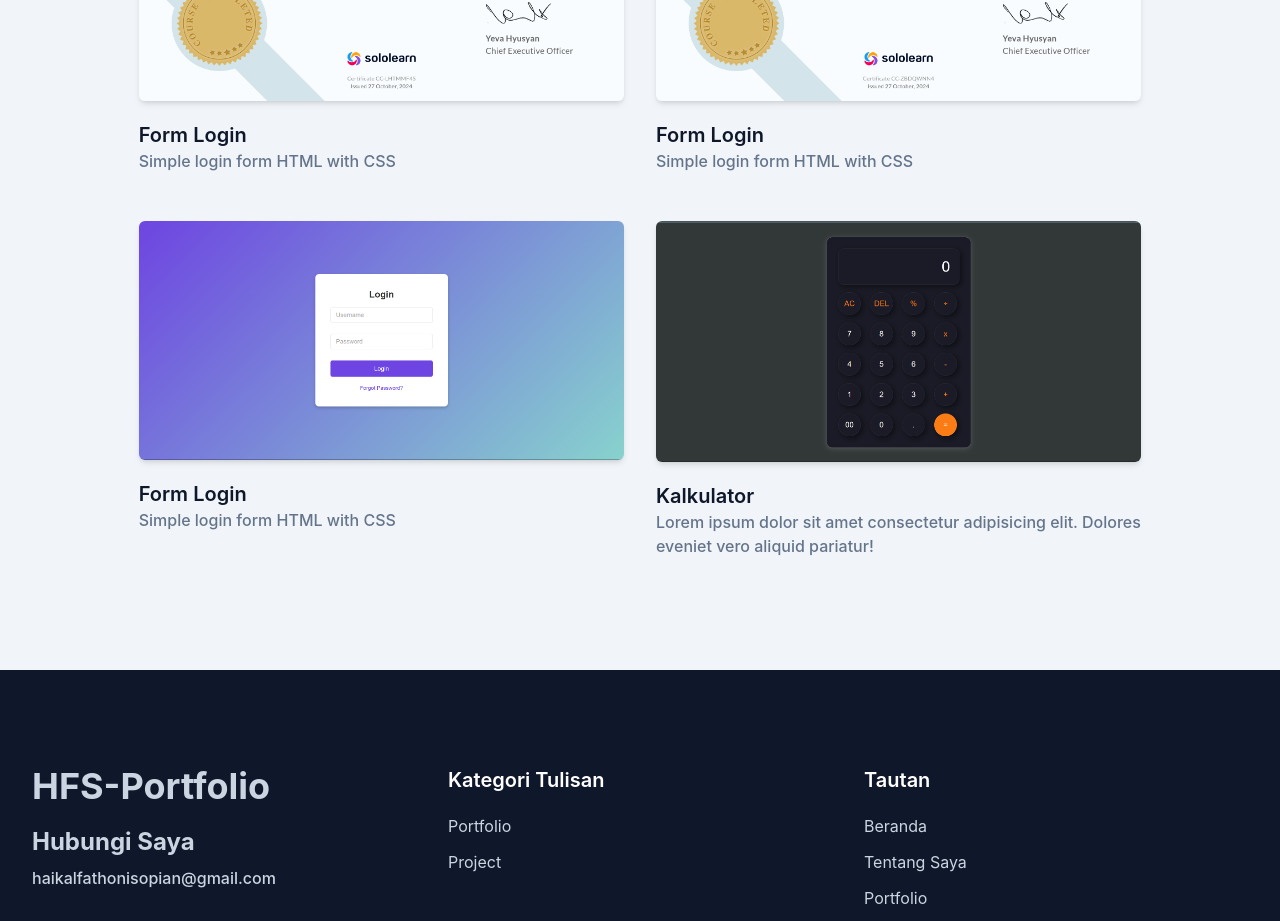
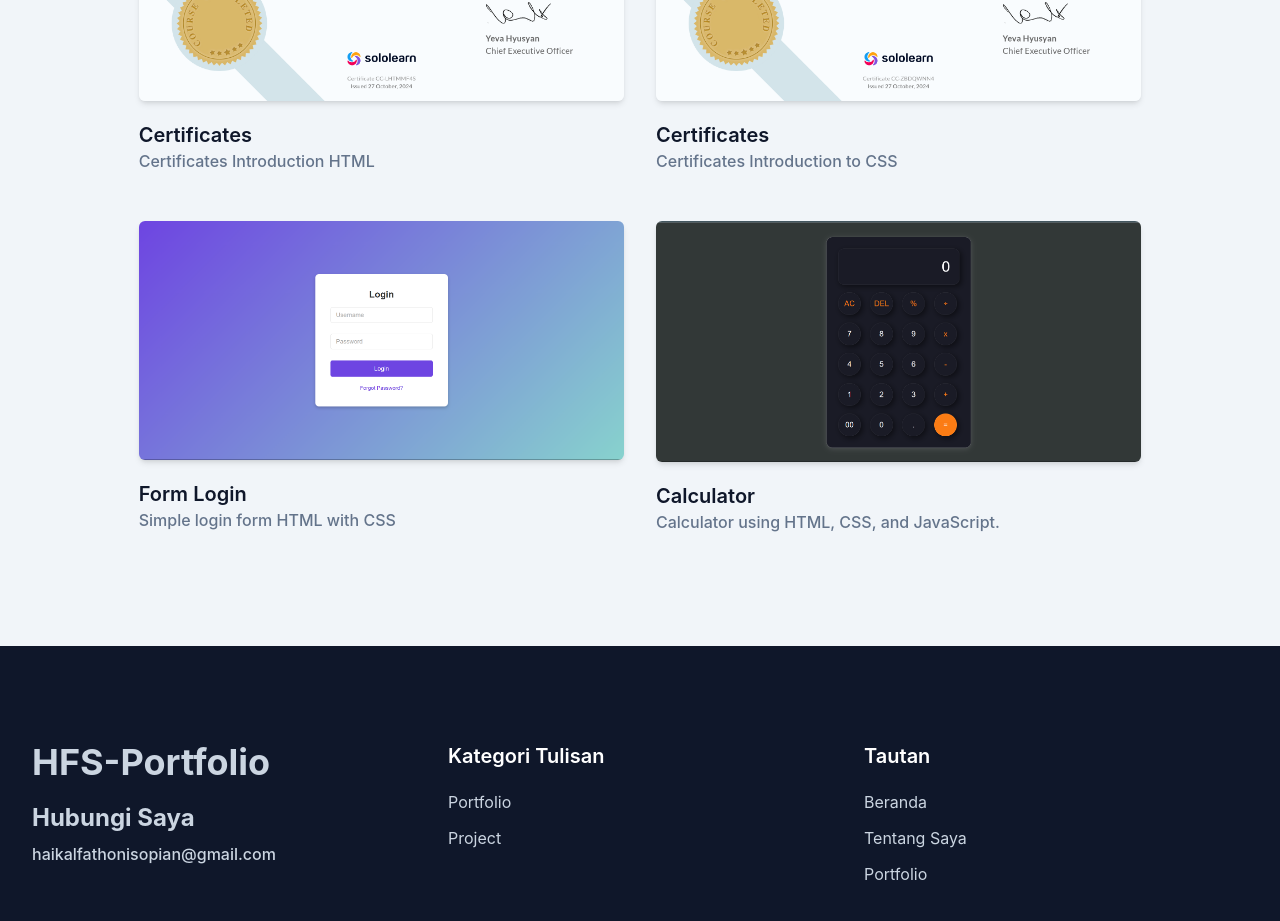
Before and after one commit to Niklob/portfolio, a website: page index.html in a window 1280 px wide. Shown: the part 1860-2781 px from the top of the page. Drawn offline with Linux system fonts and the light colour scheme.

Commit message:
index.html

```diff
--- a/index.html
+++ b/index.html
@@ -174,15 +174,15 @@
                     <div class="rounded-md shadow-md overflow-hidden">
                         <img src="dist/img/portfolio/sertifikat1.png" alt="Form Login" width="w-full"/></a>
                     </div>
-                    <h3 class="font-semibold text-xl text-dark mt-5">Form Login</h3>
-                    <p class="font-medium text-base text-secondary">Simple login form HTML with CSS</p>
+                    <h3 class="font-semibold text-xl text-dark mt-5">Certificates</h3>
+                    <p class="font-medium text-base text-secondary">Certificates Introduction HTML</p>
                 </div>
                   <div class="mb-12 px-4 md:w-1/2">
                     <div class="rounded-md shadow-md overflow-hidden">
                         <img src="dist/img/portfolio/sertifikat2.png" alt="Form Login" width="w-full"/></a>
                     </div>
-                    <h3 class="font-semibold text-xl text-dark mt-5">Form Login</h3>
-                    <p class="font-medium text-base text-secondary">Simple login form HTML with CSS</p>
+                    <h3 class="font-semibold text-xl text-dark mt-5">Certificates</h3>
+                    <p class="font-medium text-base text-secondary">Certificates Introduction to CSS</p>
                 </div>
                 <div class="mb-12 px-4 md:w-1/2">
                     <div class="rounded-md shadow-md overflow-hidden">
@@ -197,9 +197,8 @@
                         <a href="https://niklob.github.io/kalkulator" target="_blank">
                         <img src="dist/img/portfolio/project2.png" alt="Kalkulator" width="w-full"/></a>
                     </div>
-                    <h3 class="font-semibold text-xl text-dark mt-5">Kalkulator</h3>
-                    <p class="font-medium text-base text-secondary">Lorem ipsum dolor sit amet consectetur adipisicing elit.
-                        Dolores eveniet vero aliquid pariatur!
+                    <h3 class="font-semibold text-xl text-dark mt-5">Calculator</h3>
+                    <p class="font-medium text-base text-secondary">Calculator using HTML, CSS, and JavaScript.
                     </p>
                 </div>
             </div>
```
